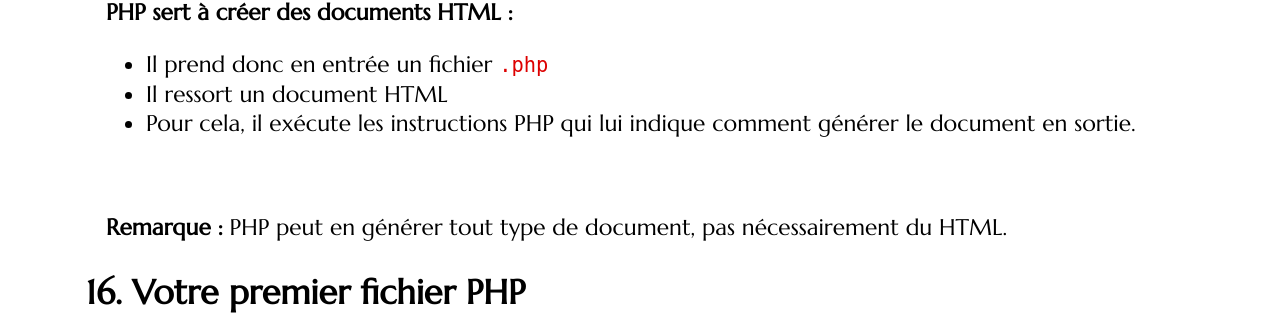
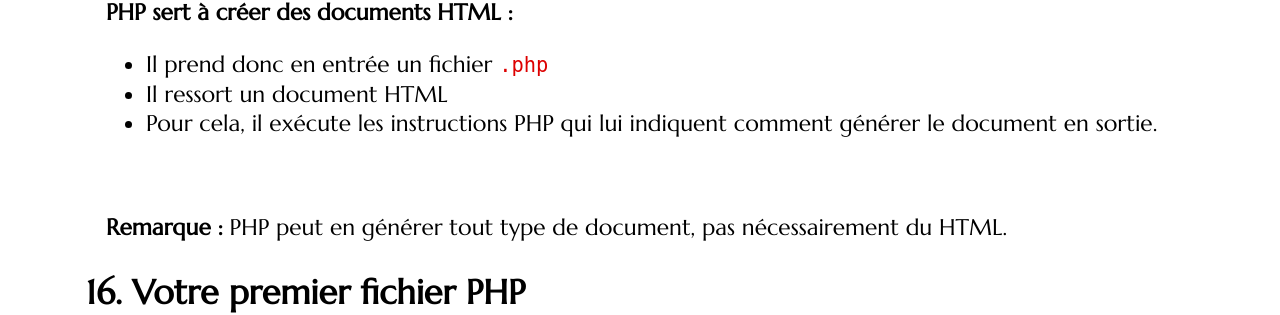
Before and after one commit to romainlebreton/R3.01-DeveloppementWeb, a Jekyll site: the page built from classes/class1.md, in a window 1280 px wide and 900 px high, scrolled down 9066 px. Shown: the part 151-466 px from the top of the window. Built offline with Jekyll 4.4.1, drawn with Linux system fonts in a browser that asks for light colours; some web fonts are replaced.

Commit message:
nettoyage

```diff
--- a/classes/class1.md
+++ b/classes/class1.md
@@ -425,7 +425,7 @@ aider. C'est un langage facile à utiliser, idéal pour les débutants comme pou
 les professionnels (Wikipédia, Tumblr et Facebook).
 
 <p style="text-align:center">
-<img src="{{site.baseurl}}/assets/php_concur.png" alt="Popularité des langages côté serveur">
+<img src="{{site.baseurl}}/assets/php_concu.png" alt="Popularité des langages côté serveur">
 Popularité des langages côté serveur
 </p>
 
@@ -447,7 +447,7 @@ Popularité des langages côté serveur
 
 * Il prend donc en entrée un fichier `.php` <!-- qui contient de l'HTML et du PHP -->
 * Il ressort un document HTML
-* Pour cela, il exécute les instructions PHP qui lui indique comment générer le
+* Pour cela, il exécute les instructions PHP qui lui indiquent comment générer le
 document en sortie.
 
 <br>
```
